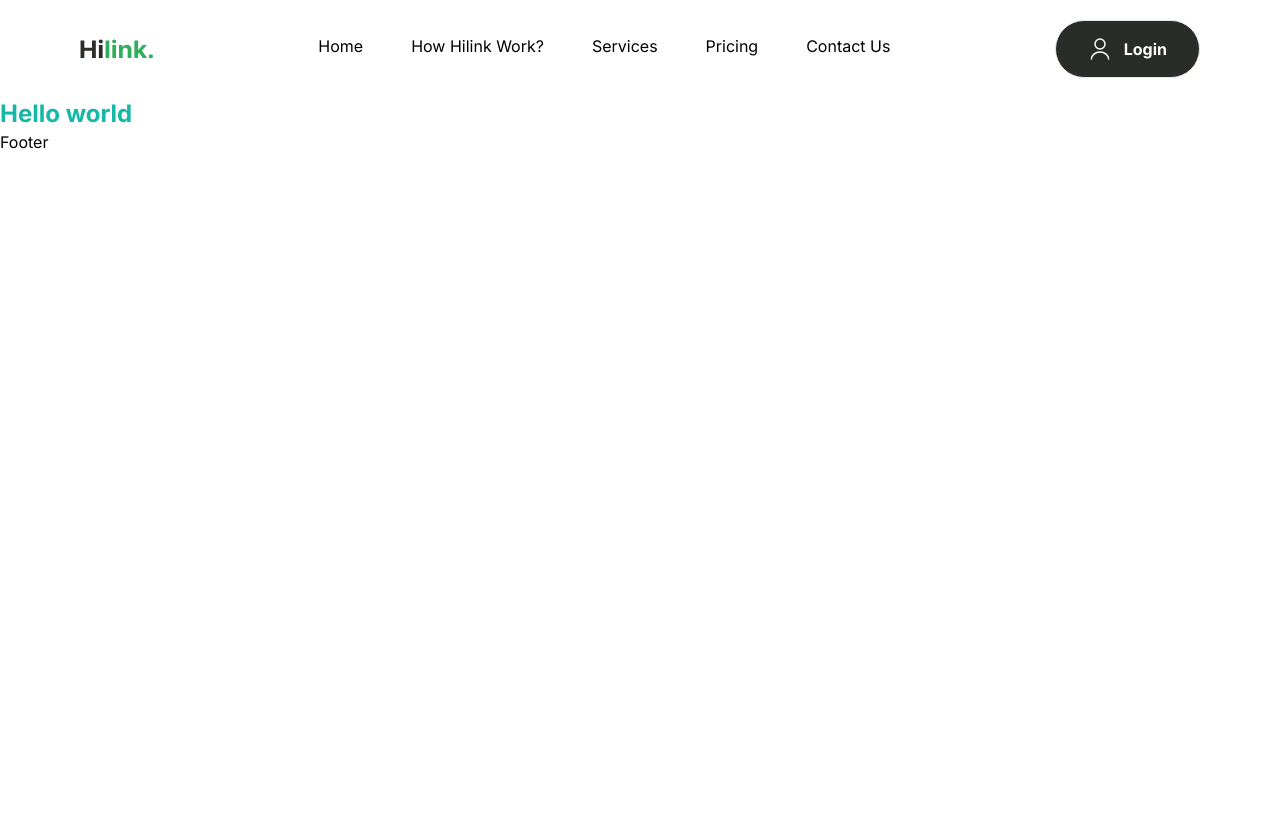
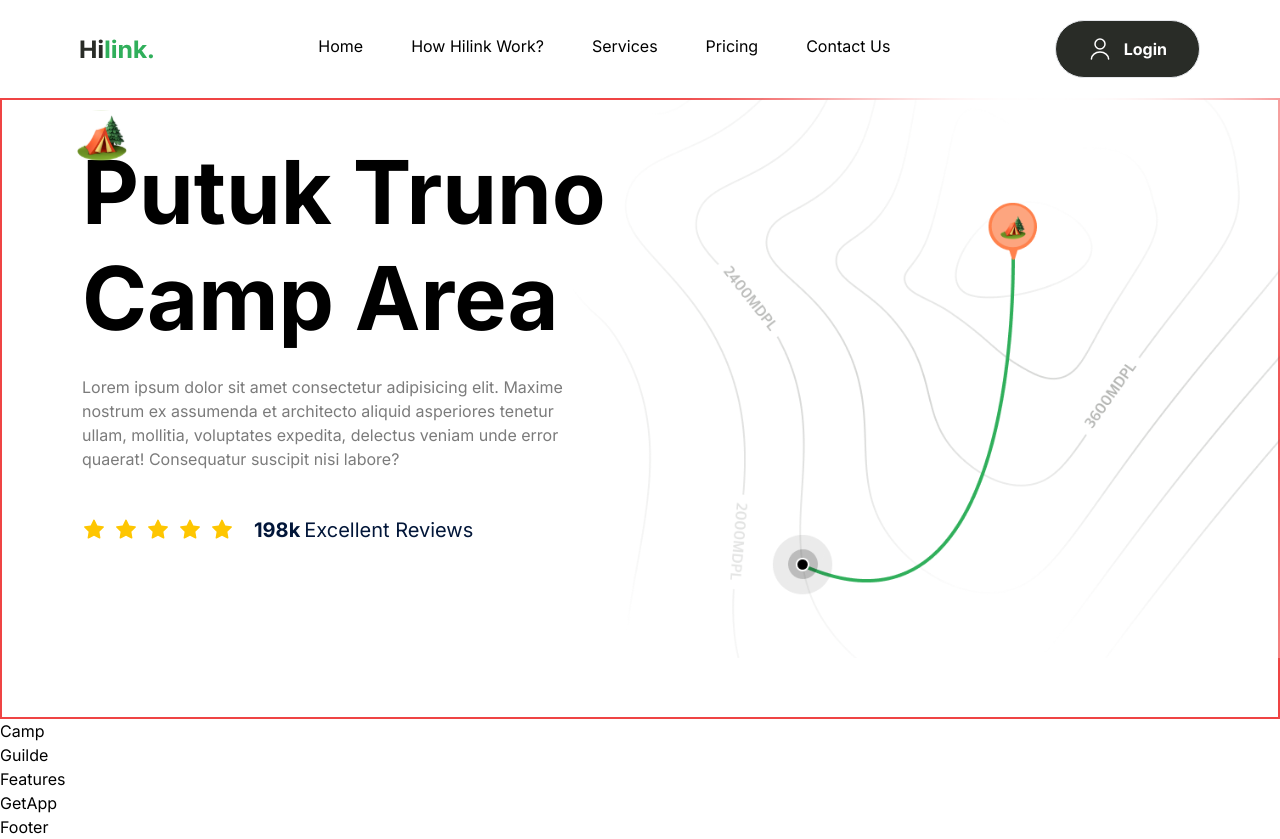
Before and after one commit to wainuchai11/nextjs-travel-app, a Next.js app: page / in a window 1280 px wide. Before the commit the page ends 800 px from the top, so only its background shows below. Built offline with nearby package versions, Linux system fonts and the light colour scheme.

Commit message:
Add new components and update Home page

```diff
--- a/app/page.tsx
+++ b/app/page.tsx
@@ -1,3 +1,17 @@
+import Camp from "@/components/Camp";
+import Features from "@/components/Features";
+import GetApp from "@/components/GetApp";
+import Guilde from "@/components/Guilde";
+import Hero from "@/components/Hero";
+
 export default function Home() {
-  return <h1 className="font-bold text-teal-500 text-2xl">Hello world</h1>;
+  return (
+    <>
+      <Hero />
+      <Camp />
+      <Guilde />
+      <Features />
+      <GetApp />
+    </>
+  );
 }
--- /dev/null
+++ b/components/Camp.tsx
@@ -0,0 +1,5 @@
+const Camp = () => {
+  return <div>Camp</div>;
+};
+
+export default Camp;
--- /dev/null
+++ b/components/Features.tsx
@@ -0,0 +1,7 @@
+import React from "react";
+
+const Features = () => {
+  return <div>Features</div>;
+};
+
+export default Features;
--- /dev/null
+++ b/components/GetApp.tsx
@@ -0,0 +1,7 @@
+import React from "react";
+
+const GetApp = () => {
+  return <div>GetApp</div>;
+};
+
+export default GetApp;
--- /dev/null
+++ b/components/Guilde.tsx
@@ -0,0 +1,7 @@
+import React from "react";
+
+const Guilde = () => {
+  return <div>Guilde</div>;
+};
+
+export default Guilde;
--- /dev/null
+++ b/components/Hero.tsx
@@ -0,0 +1,48 @@
+import Image from "next/image";
+
+const Hero = () => {
+  return (
+    <section className="max-container padding-container flex flex-col gap-20 py-10 pb-32 md:gap-28 xl:flex-row border-2 border-red-500">
+      <div className="hero-map"></div>
+      <div className="relative z-20 flex flex-col xl:w-1/2">
+        <Image
+          className="absolute left-[-5px] top-[-30px] w-10 lg:w-[50px]"
+          src="/camp.svg"
+          alt="camp"
+          width={50}
+          height={50}
+        />
+        <h1 className="bold-52 lg:bold-88">Putuk Truno Camp Area</h1>
+        <p className="regular-16 mt-6 text-gray-30 xl:max-w-[520px]">
+          Lorem ipsum dolor sit amet consectetur adipisicing elit. Maxime
+          nostrum ex assumenda et architecto aliquid asperiores tenetur ullam,
+          mollitia, voluptates expedita, delectus veniam unde error quaerat!
+          Consequatur suscipit nisi labore?
+        </p>
+        <div className="my-11 flex flex-wrap gap-5 ">
+          <div className="flex items-center gap-2">
+            {Array(5)
+              .fill(1)
+              .map((_, index) => (
+                <Image
+                  key={index}
+                  src="/star.svg"
+                  alt="star"
+                  width={24}
+                  height={24}
+                />
+              ))}
+          </div>
+          <p className="bold-16 lg:bold-20 text-blue-70">
+            198k
+            <span className="regular-16 lg:regular-20 ml-1">
+              Excellent Reviews
+            </span>
+          </p>
+        </div>
+      </div>
+    </section>
+  );
+};
+
+export default Hero;
```
